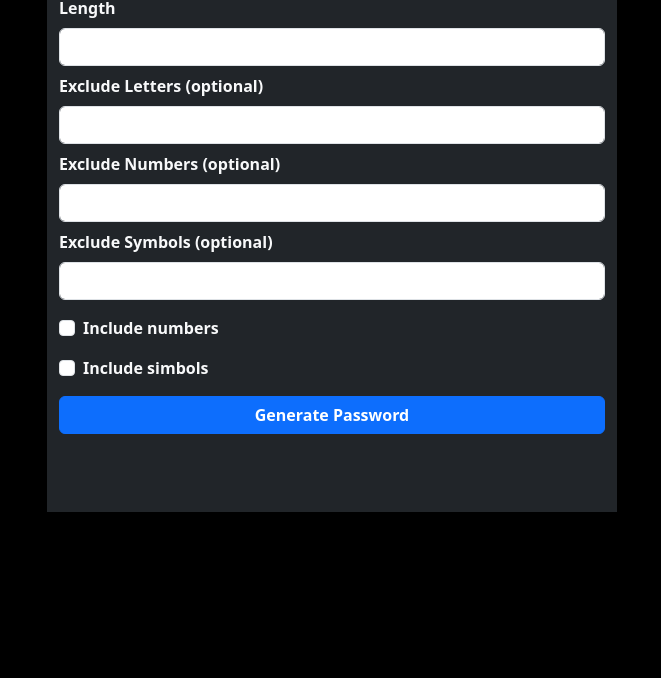
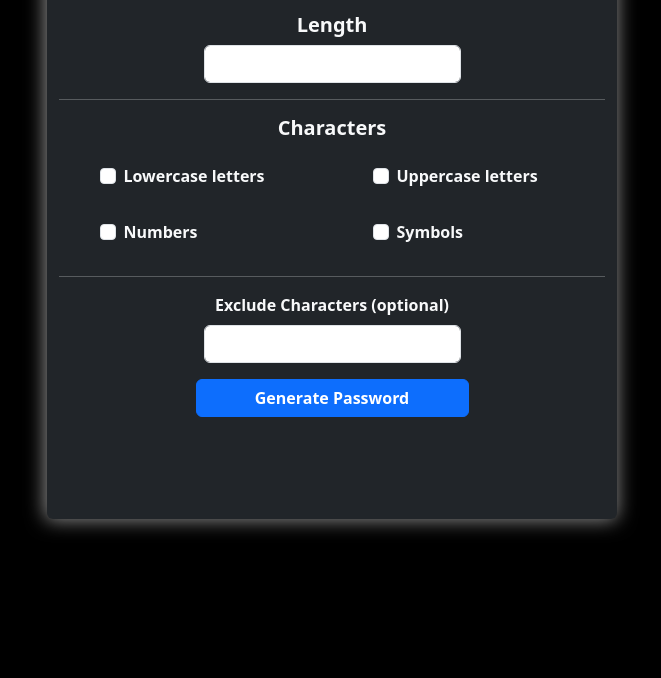
Before and after one commit to InKu3uS/PasswordGenerator, a plain HTML site: page Frontend/index.html in a window 1280 px wide. Shown: the part 122-800 px from the top of the page, without its empty margins (308-969 px from the left). Drawn offline with nearby package versions, Linux system fonts and the light colour scheme.

Commit message:
Diseño mejorado

```diff
--- a/Frontend/index.html
+++ b/Frontend/index.html
@@ -9,65 +9,132 @@
       integrity="sha384-T3c6CoIi6uLrA9TneNEoa7RxnatzjcDSCmG1MXxSR1GAsXEV/Dwwykc2MPK8M2HN"
       crossorigin="anonymous"
     />
-    <link rel="stylesheet" href="styles/styles.css" type="text/css">
+    <link rel="stylesheet" href="styles/styles.css" type="text/css" />
     <title>Password Generator</title>
   </head>
   <body>
     <div class="container my-5">
       <div class="row justify-content-md-center">
-        <div class="col-md-4 col-sm-3 col-lg-6 bg-dark text-light">
+        <div
+          class="col-md-8 col-sm-10 col-lg-6 bg-dark text-light rounded-2"
+          id="container"
+        >
           <form>
-            <div class="mb-3">
             <div class="my-3">
               <h2 class="text-center fw-bold">Password Generator 1.0</h2>
+              <hr>
             </div>
-              <div class="my-2" title="Lenght for password">
-                <label for="passwordLength" class="form-label fw-bold">Length</label>
-                <input type="number" class="form-control" id="passwordLength" min="1"/>
+            <div
+              class="my-2 d-grid justify-content-center col-12 text-center"
+              title="Lenght for password"
+            >
+              <h5 class="form-label fw-bold"
+                >Length</h5
+              >
+              <input
+                type="number"
+                class="form-control"
+                id="passwordLength"
+                min="1"
+              />
             </div>
-
-              <div class="my-2" title="Write in succession the letters you want to exclude from the password">
-                <label for="excludeLetter" class="form-label fw-bold">Exclude Letters (optional)</label>
-                <input type="text" class="form-control" id="excludeLetter"/>
+            <!--Contenido del password-->
+            <hr />
+            <h5 class="d-flex justify-content-center fw-bold">Characters</h5>
+            <div
+              class="d-inline-flex col-12 flex-wrap"
+              id="checkboxes"
+            >
+              <div
+                class="form-check my-3 col-12 col-lg-6 ps-5 d-flex justify-content-center"
+                title="Include lower case letters in password?"
+              >
+                <input
+                  type="checkbox"
+                  class="form-check-input"
+                  id="lowerCheck"
+                />
+                <label class="form-check-label fw-bold ps-2" for="lowerCheck"
+                  >Lowercase letters</label
+                >
               </div>
-
-              <div class="my-2" title="Write in succession the numbers you want to exclude from the password">
-                <label for="excludeNumber" class="form-label fw-bold">Exclude Numbers (optional)</label>
-                <input type="text" class="form-control" id="excludeNumber"/>
+              <div
+                class="form-check my-3 col-12 col-lg-6 ps-5 d-flex justify-content-center"
+                title="Include upper case letters in password?"
+              >
+                <input
+                  type="checkbox"
+                  class="form-check-input"
+                  id="upperCheck"
+                />
+                <label class="form-check-label fw-bold ps-2" for="upperCheck"
+                  >Uppercase letters</label
+                >
               </div>
-
-              <div class="my-2" title="Write in succession the symbols you want to exclude from the password">
-                <label for="excludeSymbols" class="form-label fw-bold">Exclude Symbols (optional)</label>
-                <input type="text" class="form-control" id="excludeSymbol"/>
-              </div>
-
-            <div class="form-check my-3" title="Include numbers in password?">
+              <div
+                class="form-check my-3 col-12 col-lg-6 ps-5 d-flex justify-content-center"
+                title="Include numbers in password?"
+              >
                 <input
                   type="checkbox"
                   class="form-check-input"
                   id="numbersCheck"
                 />
-              <label class="form-check-label fw-bold" for="numbersCheck"
-                >Include numbers</label
+                <label class="form-check-label fw-bold ps-2" for="numbersCheck"
+                  >Numbers</label
                 >
               </div>
-            <div class="form-check my-3" title="Include symbols in password?">
+              <div
+                class="form-check my-3 col-12 col-lg-6 ps-5 d-flex justify-content-center"
+                title="Include symbols in password?"
+              >
                 <input
                   type="checkbox"
                   class="form-check-input"
                   id="simbolsCheck"
                 />
-                <label class="form-check-label fw-bold" for="simbolsCheck"
-                  >Include simbols</label
+                <label class="form-check-label fw-bold ps-2" for="simbolsCheck"
+                  >Symbols</label
                 >
               </div>
-              <div class="d-grid gap-2 my-3" title="Let's do it!">
-                <button type="button" id="btnGenerate" class="btn btn-primary fw-bold">Generate Password</button>
             </div>
-              <div class="d-grid gap-2 my-3 justify-content-center text-center" id="showPassword">
+            <hr />
+            <!---->
+
+            <!-- Exclusion de letras, numeros y simbolos-->
+            <div
+              class="my-2 d-grid justify-content-center text-center"
+              title="Write in succession the characters you want to exclude from the password"
+            >
+              <label for="excludeCharacters" class="form-label fw-bold"
+                >Exclude Characters (optional)</label
+              >
+              <input type="text" class="form-control" id="excludeCharacters" />
+            </div>
+
+            <!---->
+            <!--Botones y resultado-->
+            <div class="d-flex col-12 my-3" title="Let's do it!">
+              <button
+                type="button"
+                id="btnGenerate"
+                class="btn btn-primary fw-bold col-6 mx-auto"
+              >
+                Generate Password
+              </button>
+            </div>
+            <div
+              class="d-grid gap-2 col-12 my-3 justify-content-center text-center"
+              id="showPassword"
+            >
               <span id="generatedPassword" class="badge bg-secondary"></span>
               <span id="passwordResult"></span>
-                <button id="btnSave" class="btn btn-success invisible">Save Password</button>
+              <button
+                id="btnSave"
+                class="btn btn-success invisible col-4 mx-auto"
+              >
+                Save Password
+              </button>
             </div>
           </form>
         </div>
--- a/Frontend/js/index.js
+++ b/Frontend/js/index.js
@@ -6,15 +6,18 @@ window.addEventListener('DOMContentLoaded', () => {
 
 function generateBase() {
 
-    let exclude = excludeLetter.value;
-    exclude += excludeNumber.value;
-    exclude += excludeSymbol.value;
+    let exclude = excludeCharacters.value;
 
     let length = parseInt(passwordLength.value);
-    let base = "abcdefghijklmnopqrstuvwxyzABCDEFGHIJKLMNOPQRSTUVWXYZ";
+    let base = "";
+    let lower = "abcdefghijklmnopqrstuvwxyz";
+    let upper = "ABCDEFGHIJKLMNOPQRSTUVWXYZ";
     let numbers = "0123456789";
-    let symbols = ".?,;-_!¡¿*%&$/()[]{}|@<>#=";
+    let symbols = ".?,;-_!¡¿*%&$/()[]{}|@<>#= ";
 
+
+    if (lowerCheck.checked) base += lower;
+    if(upperCheck.checked) base += upper;
     if (numbersCheck.checked) base += numbers;
     if (simbolsCheck.checked) base += symbols;
 
@@ -29,7 +32,7 @@ function passwordTest(password) {
     let message = "This password is secure";
     if (password.length === 0) {
         passwordResult.className = "bg-danger p-2 rounded";
-        passwordResult.textContent = "Insert a length for the password";
+        passwordResult.textContent = "Insert a length for the password and make sure any type of character is checked";
         return;
     }
     if (password.length <= 8) {
@@ -76,7 +79,7 @@ function passwordTest(password) {
  */
 function excludeChars(base, exclude) {
     for (let i = 0; i < exclude.length; i++) {
-        base = base.replace(exclude.charAt(i), "");
+        base = base.replaceAll(exclude.charAt(i), "");
     }
     return base;
 }
--- a/Frontend/styles/styles.css
+++ b/Frontend/styles/styles.css
@@ -9,3 +9,11 @@ body{
     word-wrap:break-word;
     white-space: normal;
 }
+#container{
+    box-shadow: -1px 0px 19px 1px rgba(255,255,255,0.56);
+    -webkit-box-shadow: -1px 0px 19px 1px rgba(255,255,255,0.56);
+    -moz-box-shadow: -1px 0px 19px 1px rgba(255,255,255,0.56);
+}
+#checkboxes div > label{
+    width: 200px;
+}
```
Lines whose indentation alone changed are shown as unchanged.
